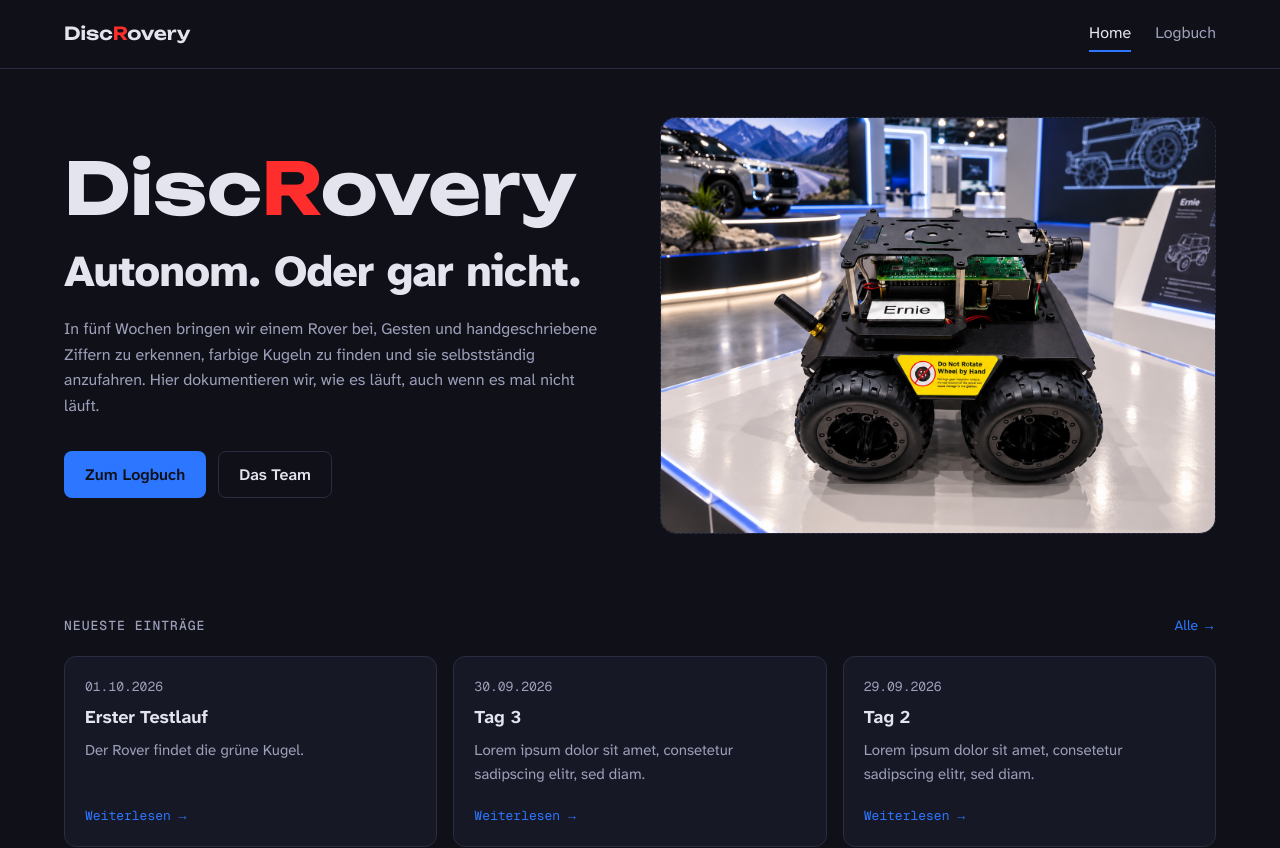
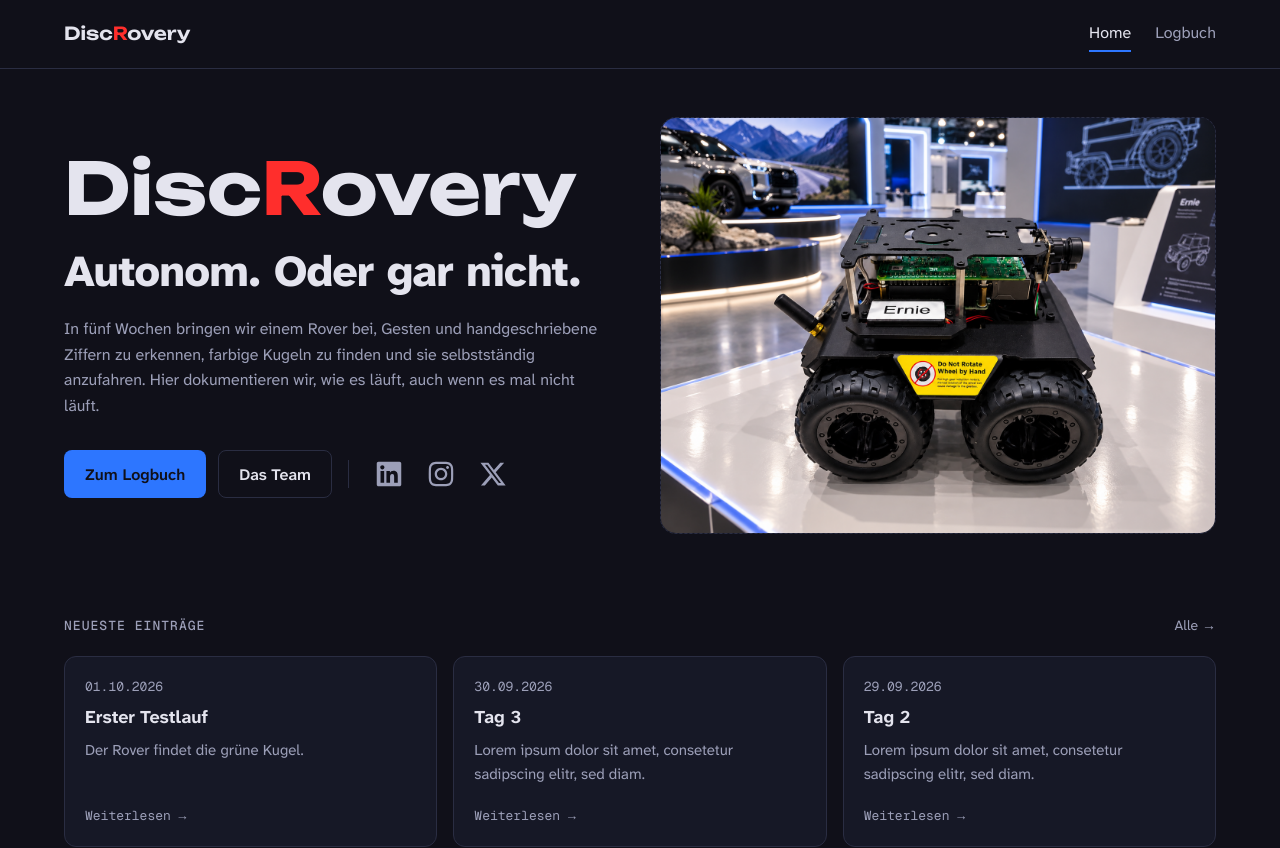
Before and after one commit to digiCoon/discRovery, a React (Vite) app: page / in a window 1280 px wide. Shown: the top 848 px of the page. Built offline with nearby package versions, Linux system fonts and the light colour scheme; a web font is replaced by a local one.

Commit message:
feat: share social links between footer and hero

```diff
--- a/src/components/Footer.jsx
+++ b/src/components/Footer.jsx
@@ -1,6 +1,7 @@
 import { Link } from 'react-router'
 import { FaLinkedin, FaInstagram, FaXTwitter } from 'react-icons/fa6'
 import '../styles/Footer.css'
+import SocialLinks from './SocialLinks.jsx'
 
 // Add the profile URL once the account exists; without URL the icon is shown as a placeholder
 const socials = [
@@ -18,21 +19,7 @@ export default function Footer() {
                 <p>© {year} DiscRovery</p>
 
                 <div className="site-footer__end">
-                    <ul className="footer-social">
-                        {socials.map(({ label, url, Icon }) => (
-                            <li key={label}>
-                                {url ? (
-                                    <a href={url} target="_blank" rel="noopener noreferrer" aria-label={label}>
-                                        <Icon aria-hidden="true" />
-                                    </a>
-                                ) : (
-                                    <span className="footer-social__placeholder" title={`${label} folgt`}>
-                    <Icon aria-hidden="true" />
-                  </span>
-                                )}
-                            </li>
-                        ))}
-                    </ul>
+                    <SocialLinks />
 
                     <nav className="footer-nav" aria-label="Rechtliches">
                         <Link to="/impressum">Impressum &amp; Datenschutz</Link>
--- a/src/components/Hero.jsx
+++ b/src/components/Hero.jsx
@@ -2,6 +2,7 @@ import { Link } from 'react-router'
 import '../styles/Hero.css'
 import BrandName from './BrandName.jsx'
 import heroImage from '../assets/images/hero.webp'
+import SocialLinks from './SocialLinks.jsx'
 
 export default function Hero() {
     return (
@@ -20,6 +21,8 @@ export default function Hero() {
                 <div className="hero__actions">
                     <Link to="/logbuch" className="button button--primary">Zum Logbuch</Link>
                     <Link to="/#team" className="button button--secondary">Das Team</Link>
+                    <span className="hero__divider" aria-hidden="true" />
+                    <SocialLinks className="social-links--boxed" />
                 </div>
             </div>
 
--- /dev/null
+++ b/src/components/SocialLinks.jsx
@@ -0,0 +1,22 @@
+import { socials } from '../content/socials.js'
+import '../styles/SocialLinks.css'
+
+export default function SocialLinks({ className = '' }) {
+    return (
+        <ul className={`social-links ${className}`}>
+            {socials.map(({ label, url, Icon }) => (
+                <li key={label}>
+                    {url ? (
+                        <a href={url} target="_blank" rel="noopener noreferrer" aria-label={label}>
+                            <Icon aria-hidden="true" />
+                        </a>
+                    ) : (
+                        <span className="social-links__placeholder" title={`${label} folgt`}>
+              <Icon aria-hidden="true" />
+            </span>
+                    )}
+                </li>
+            ))}
+        </ul>
+    )
+}
--- /dev/null
+++ b/src/content/socials.js
@@ -0,0 +1,8 @@
+import { FaLinkedin, FaInstagram, FaXTwitter } from 'react-icons/fa6'
+
+// Add the profile URL once the account exists; without URL the icon is shown as a placeholder
+export const socials = [
+    { label: 'LinkedIn', url: '', Icon: FaLinkedin },
+    { label: 'Instagram', url: '', Icon: FaInstagram },
+    { label: 'X', url: '', Icon: FaXTwitter },
+]
--- a/src/index.css
+++ b/src/index.css
@@ -7,7 +7,12 @@ body {
 }
 
 a {
-  color: var(--color-accent);
+  color: var(--color-text-muted);
+  transition: color 0.15s;
+}
+
+a:not(.button):hover {
+  color: var(--color-green);
 }
 
 code, pre, kbd, samp {
@@ -55,6 +60,7 @@ main {
   border-radius: 0.5rem;
   font-weight: 600;
   text-decoration: none;
+  min-height: 3rem;
 }
 
 .button--primary {
--- a/src/styles/Hero.css
+++ b/src/styles/Hero.css
@@ -70,3 +70,14 @@
     height: auto;
     border-radius: 1rem;
 }
+
+.hero__actions {
+    align-items: center;
+}
+
+.hero__divider {
+    width: 1px;
+    height: 1.75rem;
+    margin-inline: 0.25rem;
+    background: var(--color-border);
+}
--- /dev/null
+++ b/src/styles/SocialLinks.css
@@ -0,0 +1,40 @@
+.social-links {
+    display: flex;
+    gap: 1rem;
+    margin: 0;
+    padding: 0;
+    list-style: none;
+    font-size: 1.125rem;
+}
+
+.social-links a,
+.social-links__placeholder {
+    display: flex;
+    color: var(--color-text-muted);
+}
+
+.social-links a {
+    transition: color 0.15s;
+}
+
+.social-links a:hover {
+    color: var(--color-green);
+}
+
+/* Large variant: big icons, same height as the buttons */
+.social-links--boxed {
+    gap: 0.25rem;
+    font-size: 1.75rem;
+}
+
+.social-links--boxed a,
+.social-links--boxed .social-links__placeholder {
+    justify-content: center;
+    align-items: center;
+    width: 3rem;
+    height: 3rem;
+}
+
+.social-links--boxed a:hover {
+    border-color: var(--color-text-muted);
+}
```
